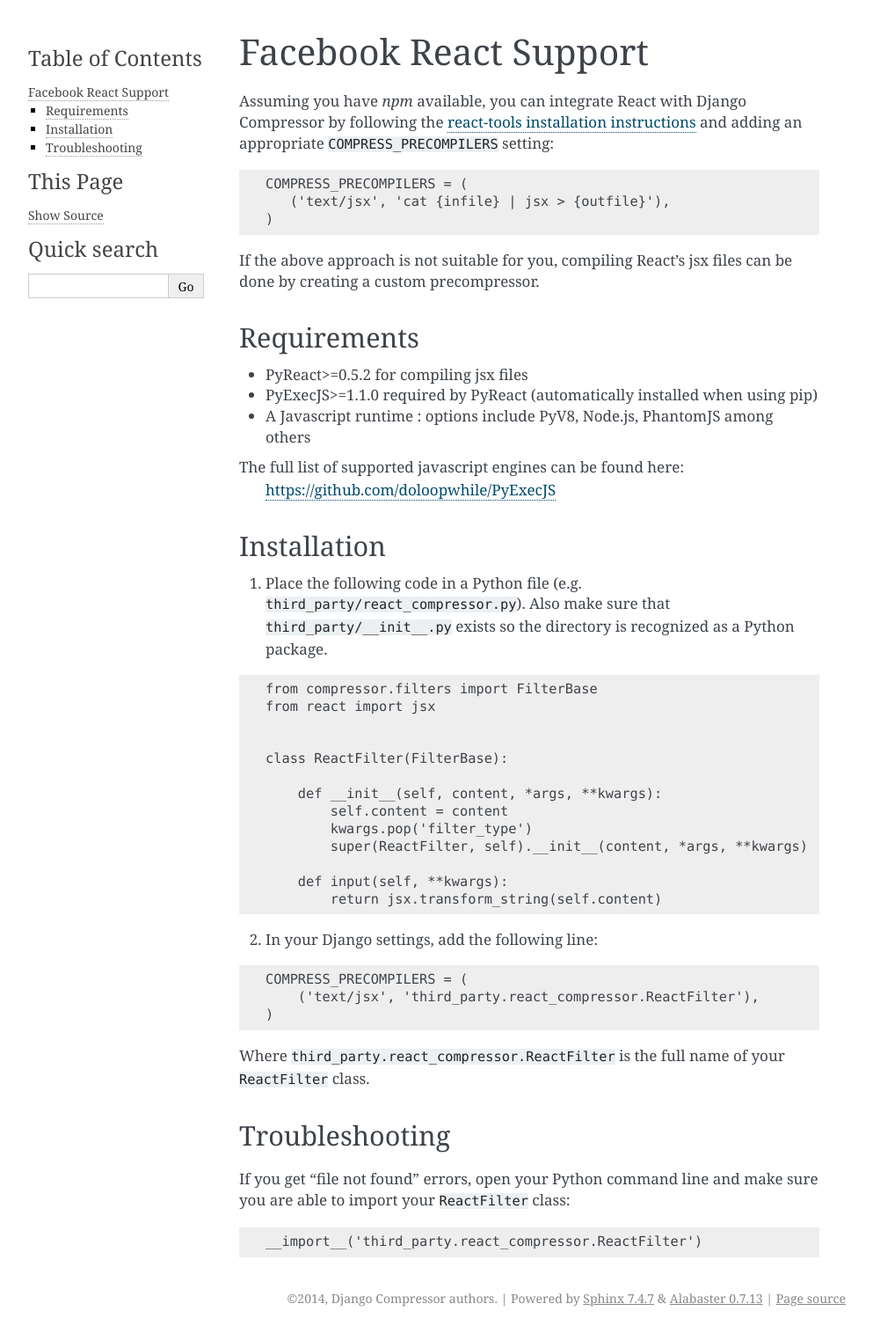
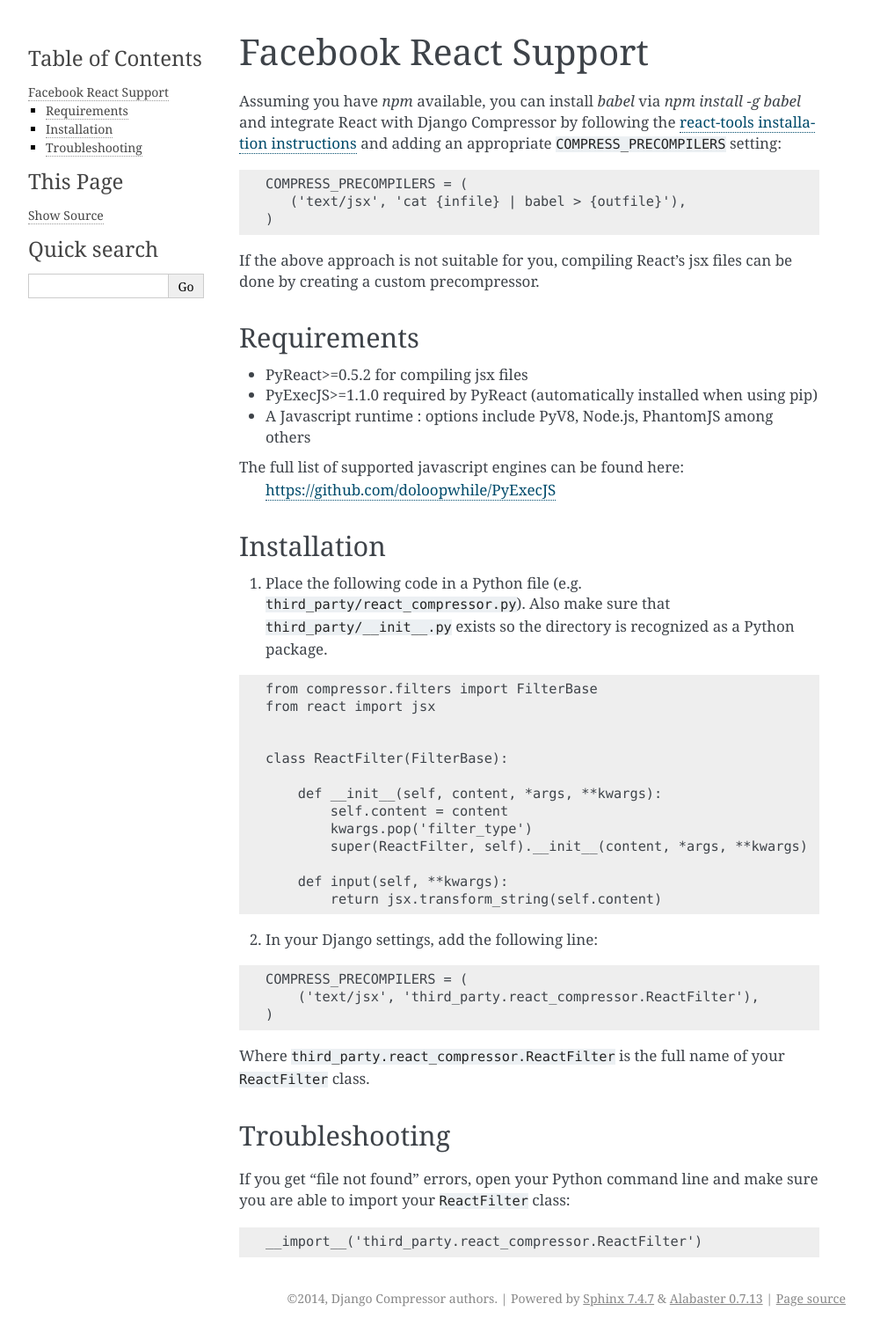
Before and after one commit to django-compressor/django-compressor, a Sphinx documentation site: the page built from docs/reactjs.txt, in a window 1280 px wide. Shown: the whole page at 88% size, without its empty margins (148-1141 px from the left). Built offline with Sphinx 7.4.7, drawn with Linux system fonts in a browser that asks for light colours; pages that are not in the unit, such as notebooks, are missing from menus.

Commit message:
Update reactjs.txt

```diff
--- a/docs/reactjs.txt
+++ b/docs/reactjs.txt
@@ -3,14 +3,14 @@
 Facebook React Support
 ======================
 
-Assuming you have `npm` available, you can integrate React with Django Compressor by following the
-`react-tools installation instructions`_ and adding an appropriate ``COMPRESS_PRECOMPILERS``
-setting:
+Assuming you have `npm` available, you can install `babel` via `npm install -g babel` and integrate React with
+Django Compressor by following the `react-tools installation instructions`_ and adding an appropriate
+``COMPRESS_PRECOMPILERS`` setting:
 
 .. code-block:: django
 
     COMPRESS_PRECOMPILERS = (
-       ('text/jsx', 'cat {infile} | jsx > {outfile}'),
+       ('text/jsx', 'cat {infile} | babel > {outfile}'),
     )
 
 
```
